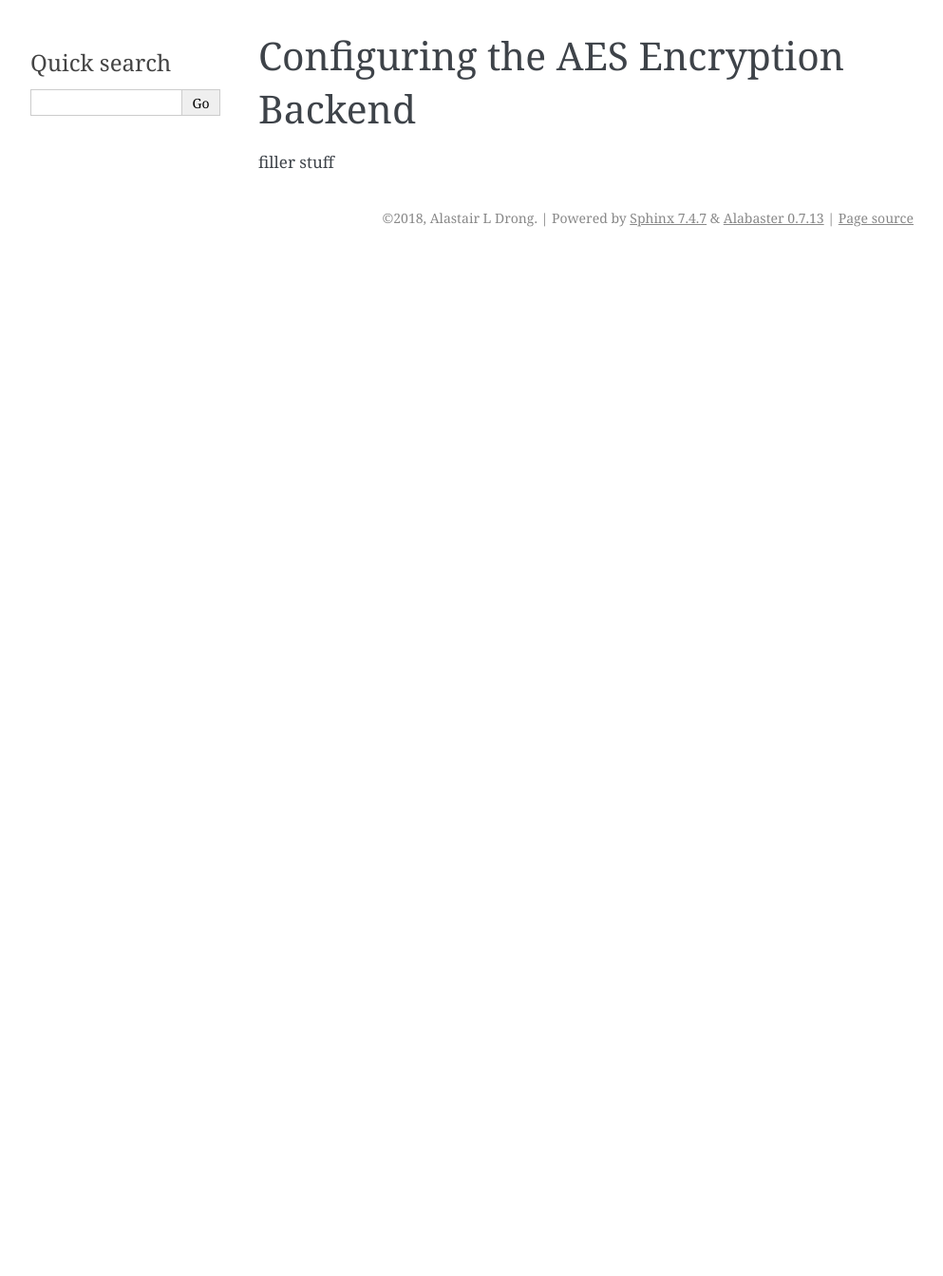
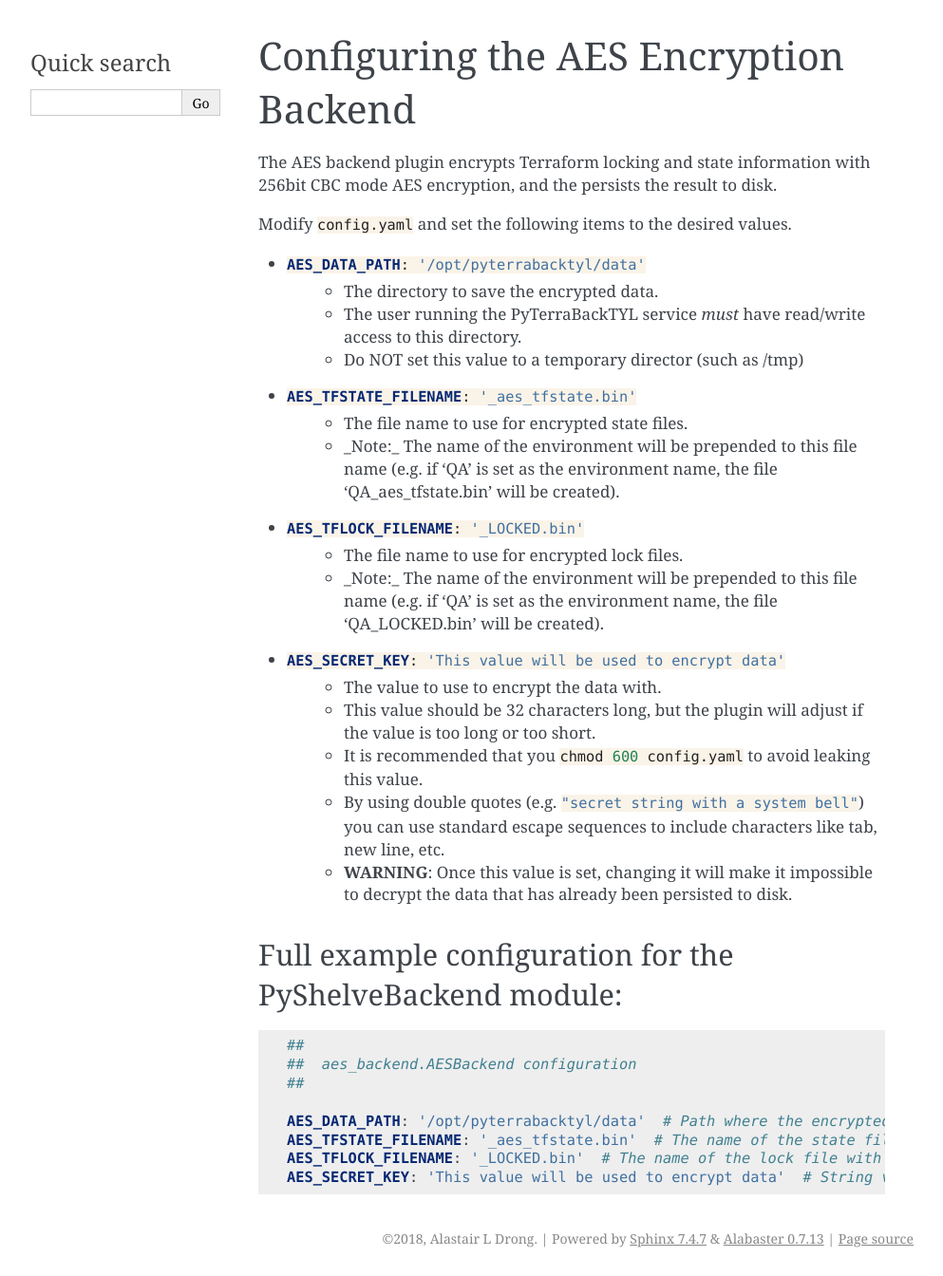
Before and after one commit to dev-dull/PyTerraBackTyl, a Sphinx documentation site: the page built from docs/aes_backend.rst, in a window 1280 px wide. Shown: the whole page at 95% size, without its empty margins (148-1141 px from the left). Built offline with Sphinx 7.4.7, drawn with Linux system fonts in a browser that asks for light colours; before the commit the page ends 900 px from its top, so only the background shows below that.

Commit message:
Added documentation on how to configure the AES encryption plugin

```diff
--- a/docs/aes_backend.rst
+++ b/docs/aes_backend.rst
@@ -1,5 +1,43 @@
 .. _aes_backend:
+
+.. role:: bash(code)
+  :language: bash
+
+.. role:: yaml(code)
+  :language: yaml
 
 Configuring the AES Encryption Backend
 ======================================
-filler stuff
+The AES backend plugin encrypts Terraform locking and state information with 256bit CBC mode AES encryption, and the persists the result to disk.
+
+Modify :bash:`config.yaml` and set the following items to the desired values.
+
+- :yaml:`AES_DATA_PATH: '/opt/pyterrabacktyl/data'`
+    - The directory to save the encrypted data.
+    - The user running the PyTerraBackTYL service *must* have read/write access to this directory.
+    - Do NOT set this value to a temporary director (such as /tmp)
+- :yaml:`AES_TFSTATE_FILENAME: '_aes_tfstate.bin'`
+    - The file name to use for encrypted state files.
+    - _Note:_ The name of the environment will be prepended to this file name (e.g. if 'QA' is set as the environment name, the file 'QA_aes_tfstate.bin' will be created).
+- :yaml:`AES_TFLOCK_FILENAME: '_LOCKED.bin'`
+    - The file name to use for encrypted lock files.
+    - _Note:_ The name of the environment will be prepended to this file name (e.g. if 'QA' is set as the environment name, the file 'QA_LOCKED.bin' will be created).
+- :yaml:`AES_SECRET_KEY: 'This value will be used to encrypt data'`
+    - The value to use to encrypt the data with.
+    - This value should be 32 characters long, but the plugin will adjust if the value is too long or too short.
+    - It is recommended that you :bash:`chmod 600 config.yaml` to avoid leaking this value.
+    - By using double quotes (e.g. :yaml:`"secret string with \a system bell"`) you can use standard escape sequences to include characters like tab, new line, etc.
+    - **WARNING**: Once this value is set, changing it will make it impossible to decrypt the data that has already been persisted to disk.
+
+Full example configuration for the PyShelveBackend module:
+----------------------------------------------------------
+.. code:: yaml
+
+  ##
+  ##  aes_backend.AESBackend configuration
+  ##
+
+  AES_DATA_PATH: '/opt/pyterrabacktyl/data'  # Path where the encrypted files will be kept.
+  AES_TFSTATE_FILENAME: '_aes_tfstate.bin'  # The name of the state file with the environment prepended.
+  AES_TFLOCK_FILENAME: '_LOCKED.bin'  # The name of the lock file with the environment prepended.
+  AES_SECRET_KEY: 'This value will be used to encrypt data'  # String value used to encrypt and decrypt data. If you change this, you will break things.
```
